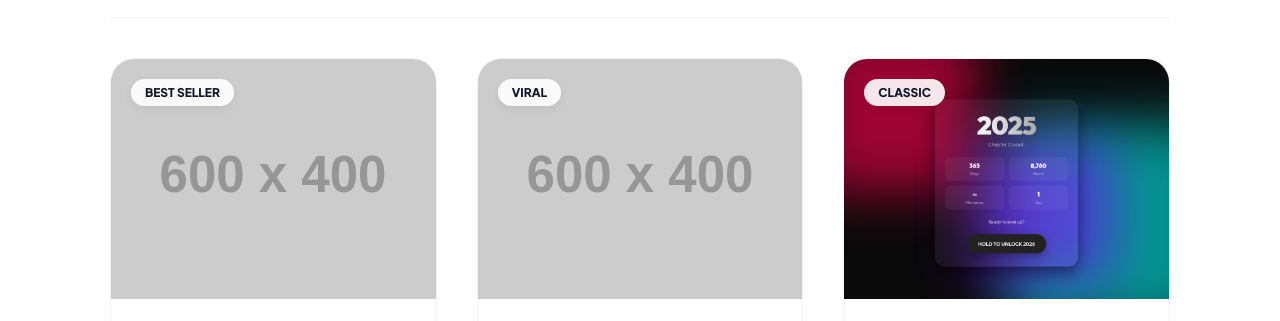
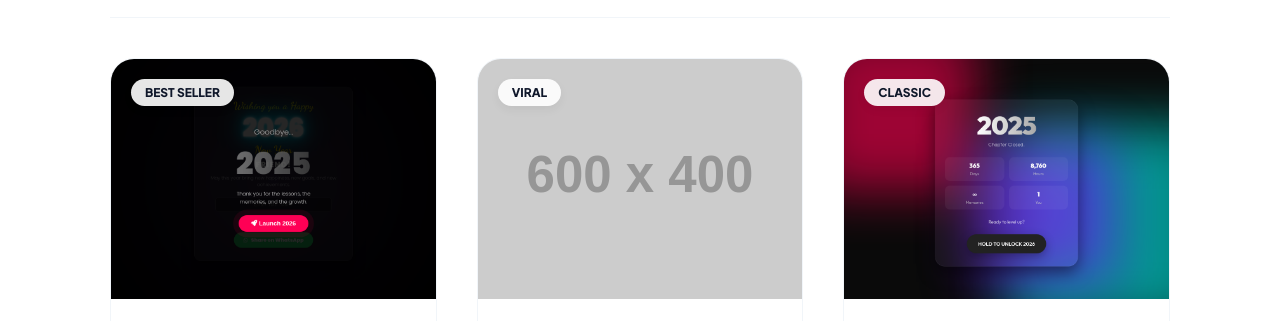
Before and after one commit to scriptory-demo/New-Year-Wishing-Script, a plain HTML site: page index.html in a window 1280 px wide. Shown: the part 623-944 px from the top of the page. Drawn offline with nearby package versions, Linux system fonts and the light colour scheme; placeholder pictures from the web are drawn by us.

Commit message:
Update index.html

```diff
--- a/index.html
+++ b/index.html
@@ -228,7 +228,7 @@
             <div class="card">
                 <div class="img-box">
                     <span class="badge">Best Seller</span>
-                    <img src="https://placehold.co/600x400/1e1e1e/FFD700?text=Gold+Cinematic&font=playfair-display" alt="Gold">
+                    <img src="/main/serve.png" alt="Gold">
                 </div>
                 <div class="content">
                     <h3>Golden Cinematic 2026</h3>
```
